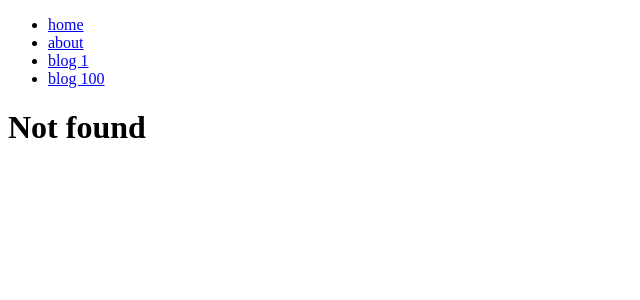
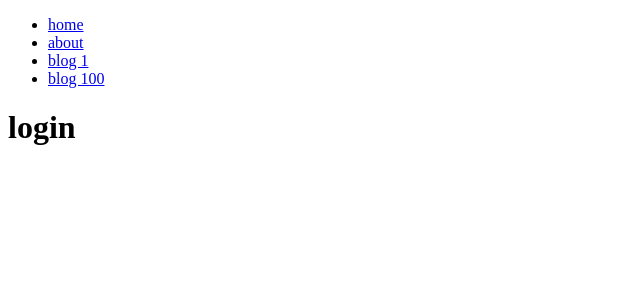
Before and after one commit to ZZZMohammed/Next-JS-Project, a Next.js app: page /login in a window 1280 px wide. Before the commit this address had no page. Shown: the top 300 px of the page, without its empty margins (0-640 px from the left). Built offline with nearby package versions, Linux system fonts and the light colour scheme.

Commit message:
Route groups

```diff
--- /dev/null
+++ b/src/app/(user)/login/page.js
@@ -0,0 +1,10 @@
+
+import React from 'react'
+
+export default function login() {
+  return (
+    <div>
+      <h1>login </h1>
+    </div>
+  )
+}
```
Also changed, not shown: src/app/(user)/logout/page.js (added, +11 -0 lines), src/app/(user)/register/page.js (added, +10 -0 lines).
